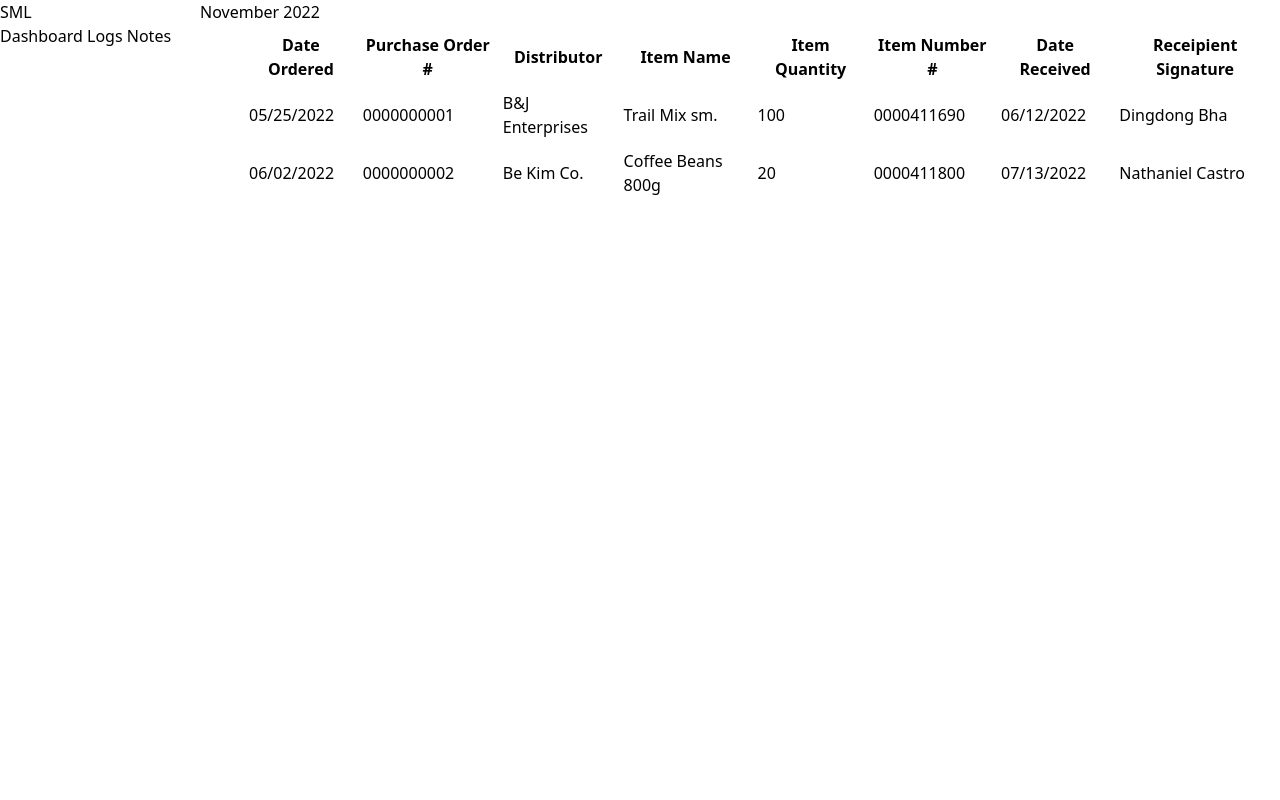
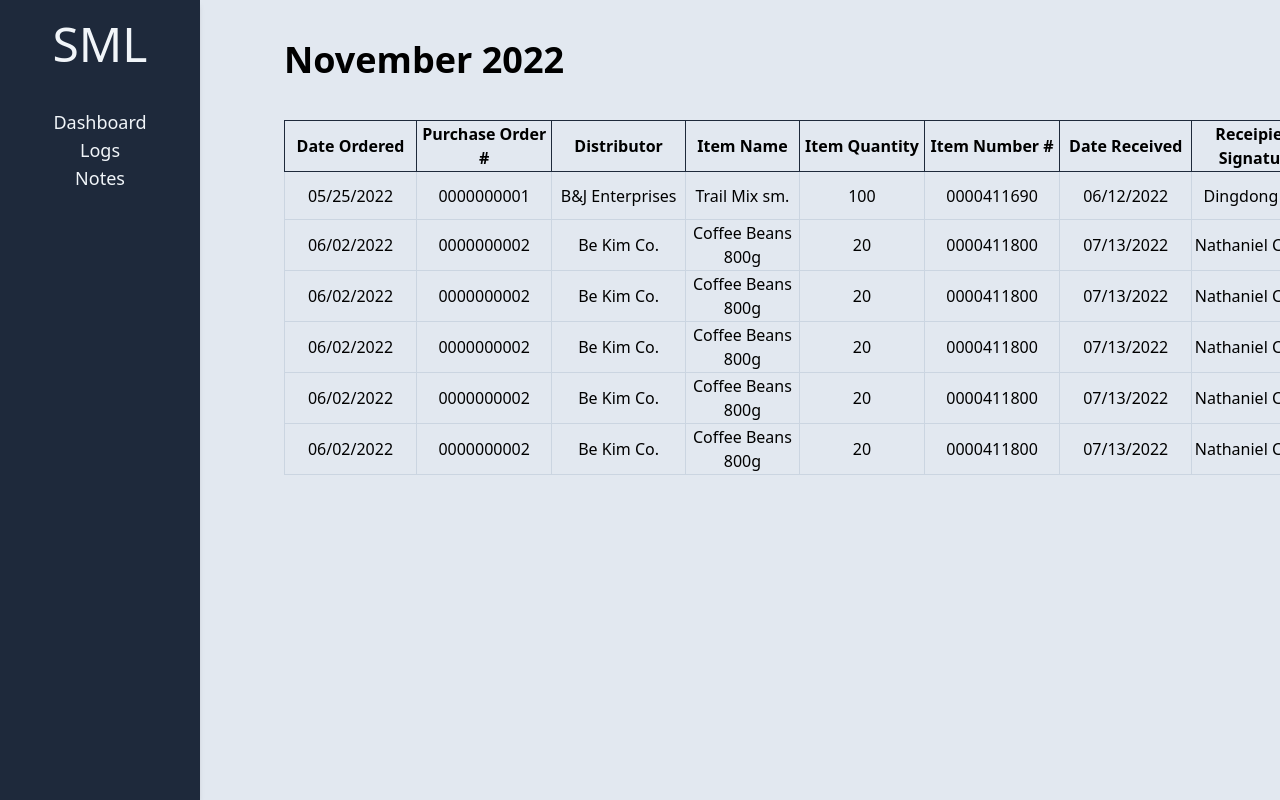
Before and after one commit to maratsumi/IM-Project-Proposal, a PHP site: page /indexLog.html in a window 1280 px wide. Run offline with PHP 8.4, Linux system fonts and the light colour scheme.

Commit message:
commit 4

```diff
--- a/components/output.css
+++ b/components/output.css
@@ -543,17 +543,16 @@ video {
   margin-left: 200px;
 }
 
-<<<<<<< HEAD
+.mb-10 {
+  margin-bottom: 2.5rem;
+}
+
 .ml-11 {
   margin-left: 2.75rem;
 }
 
 .ml-60 {
   margin-left: 15rem;
-=======
-.mb-10 {
-  margin-bottom: 2.5rem;
->>>>>>> a2236c223fdcc13e42155d5d90618694c6de1fee
 }
 
 .block {
@@ -572,6 +571,10 @@ video {
   height: 100%;
 }
 
+.h-12 {
+  height: 3rem;
+}
+
 .w-full {
   width: 100%;
 }
@@ -580,7 +583,10 @@ video {
   width: 200px;
 }
 
-<<<<<<< HEAD
+.w-\[1520px\] {
+  width: 1520px;
+}
+
 .w-44 {
   width: 11rem;
 }
@@ -593,29 +599,26 @@ video {
   border-collapse: separate;
 }
 
-.border-spacing-2 {
-  --tw-border-spacing-x: 0.5rem;
-  --tw-border-spacing-y: 0.5rem;
-  border-spacing: var(--tw-border-spacing-x) var(--tw-border-spacing-y);
-=======
-.w-\[1520px\] {
-  width: 1520px;
-}
-
 .flex-col {
   flex-direction: column;
 }
 
 .content-end {
   align-content: flex-end;
->>>>>>> a2236c223fdcc13e42155d5d90618694c6de1fee
 }
 
 .overflow-x-hidden {
   overflow-x: hidden;
 }
 
-<<<<<<< HEAD
+.rounded-\[32px\] {
+  border-radius: 32px;
+}
+
+.border-2 {
+  border-width: 2px;
+}
+
 .border {
   border-width: 1px;
 }
@@ -623,14 +626,16 @@ video {
 .border-slate-400 {
   --tw-border-opacity: 1;
   border-color: rgb(148 163 184 / var(--tw-border-opacity));
-=======
-.rounded-\[32px\] {
-  border-radius: 32px;
 }
 
-.border-2 {
-  border-width: 2px;
->>>>>>> a2236c223fdcc13e42155d5d90618694c6de1fee
+.border-slate-800 {
+  --tw-border-opacity: 1;
+  border-color: rgb(30 41 59 / var(--tw-border-opacity));
+}
+
+.border-slate-300 {
+  --tw-border-opacity: 1;
+  border-color: rgb(203 213 225 / var(--tw-border-opacity));
 }
 
 .bg-slate-200 {
--- a/indexLog.html
+++ b/indexLog.html
@@ -22,39 +22,79 @@
             <h1 class="text-4xl font-semibold">November 2022</h1>
           </div>
         <div class="ml-60">
-            <table class="table-auto border-separate border-spacing-2 border border-slate-400">
+            <table class="table-auto border border-slate-400">
                 <thead>
-                    <tr>
-                        <th class="w-44">Date Ordered</th>
-                        <th class="w-44">Purchase Order #</th>
-                        <th class="w-44">Distributor</th>
-                        <th class="w-44">Item Name</th>
-                        <th class="w-44">Item Quantity</th>
-                        <th class="w-44">Item Number #</th>
-                        <th class="w-44">Date Received</th>
-                        <th class="w-44">Receipient Signature</th>
+                    <tr class="border-separate">
+                        <th class="w-44 h-12 border border-slate-800">Date Ordered</th>
+                        <th class="w-44 h-12 border border-slate-800">Purchase Order #</th>
+                        <th class="w-44 h-12 border border-slate-800">Distributor</th>
+                        <th class="w-44 h-12 border border-slate-800">Item Name</th>
+                        <th class="w-44 h-12 border border-slate-800">Item Quantity</th>
+                        <th class="w-44 h-12 border border-slate-800">Item Number #</th>
+                        <th class="w-44 h-12 border border-slate-800">Date Received</th>
+                        <th class="w-44 h-12 border border-slate-800">Receipient Signature</th>
                     </tr>
                 </thead>
                 <tbody>
                     <tr class="text-center">
-                        <td class="w-44">05/25/2022</td>
-                        <td class="w-44">0000000001</td>
-                        <td class="w-44">B&J Enterprises</td>
-                        <td class="w-44">Trail Mix sm.</td>
-                        <td class="w-44">100</td>
-                        <td class="w-44">0000411690</td>
-                        <td class="w-44">06/12/2022</td>
-                        <td class="w-44">Dingdong Bha</td>
+                        <td class="w-44 h-12 border border-slate-300">05/25/2022</td>
+                        <td class="w-44 h-12 border border-slate-300">0000000001</td>
+                        <td class="w-44 h-12 border border-slate-300">B&J Enterprises</td>
+                        <td class="w-44 h-12 border border-slate-300">Trail Mix sm.</td>
+                        <td class="w-44 h-12 border border-slate-300">100</td>
+                        <td class="w-44 h-12 border border-slate-300">0000411690</td>
+                        <td class="w-44 h-12 border border-slate-300">06/12/2022</td>
+                        <td class="w-44 h-12 border border-slate-300">Dingdong Bha</td>
                     </tr>
                     <tr class="text-center">
-                        <td class="w-44">06/02/2022</td>
-                        <td class="w-44">0000000002</td>
-                        <td class="w-44">Be Kim Co.</td>
-                        <td class="w-44">Coffee Beans 800g</td>
-                        <td class="w-44">20</td>
-                        <td class="w-44">0000411800</td>
-                        <td class="w-44">07/13/2022</td>
-                        <td class="w-44">Nathaniel Castro</td>
+                        <td class="w-44 h-12 border border-slate-300">06/02/2022</td>
+                        <td class="w-44 h-12 border border-slate-300">0000000002</td>
+                        <td class="w-44 h-12 border border-slate-300">Be Kim Co.</td>
+                        <td class="w-44 h-12 border border-slate-300">Coffee Beans 800g</td>
+                        <td class="w-44 h-12 border border-slate-300">20</td>
+                        <td class="w-44 h-12 border border-slate-300">0000411800</td>
+                        <td class="w-44 h-12 border border-slate-300">07/13/2022</td>
+                        <td class="w-44 h-12 border border-slate-300">Nathaniel Castro</td>
+                    </tr>
+                    <tr class="text-center">
+                        <td class="w-44 h-12 border border-slate-300">06/02/2022</td>
+                        <td class="w-44 h-12 border border-slate-300">0000000002</td>
+                        <td class="w-44 h-12 border border-slate-300">Be Kim Co.</td>
+                        <td class="w-44 h-12 border border-slate-300">Coffee Beans 800g</td>
+                        <td class="w-44 h-12 border border-slate-300">20</td>
+                        <td class="w-44 h-12 border border-slate-300">0000411800</td>
+                        <td class="w-44 h-12 border border-slate-300">07/13/2022</td>
+                        <td class="w-44 h-12 border border-slate-300">Nathaniel Castro</td>
+                    </tr>
+                    <tr class="text-center">
+                        <td class="w-44 h-12 border border-slate-300">06/02/2022</td>
+                        <td class="w-44 h-12 border border-slate-300">0000000002</td>
+                        <td class="w-44 h-12 border border-slate-300">Be Kim Co.</td>
+                        <td class="w-44 h-12 border border-slate-300">Coffee Beans 800g</td>
+                        <td class="w-44 h-12 border border-slate-300">20</td>
+                        <td class="w-44 h-12 border border-slate-300">0000411800</td>
+                        <td class="w-44 h-12 border border-slate-300">07/13/2022</td>
+                        <td class="w-44 h-12 border border-slate-300">Nathaniel Castro</td>
+                    </tr>
+                    <tr class="text-center">
+                        <td class="w-44 h-12 border border-slate-300">06/02/2022</td>
+                        <td class="w-44 h-12 border border-slate-300">0000000002</td>
+                        <td class="w-44 h-12 border border-slate-300">Be Kim Co.</td>
+                        <td class="w-44 h-12 border border-slate-300">Coffee Beans 800g</td>
+                        <td class="w-44 h-12 border border-slate-300">20</td>
+                        <td class="w-44 h-12 border border-slate-300">0000411800</td>
+                        <td class="w-44 h-12 border border-slate-300">07/13/2022</td>
+                        <td class="w-44 h-12 border border-slate-300">Nathaniel Castro</td>
+                    </tr>
+                    <tr class="text-center">
+                        <td class="w-44 h-12 border border-slate-300">06/02/2022</td>
+                        <td class="w-44 h-12 border border-slate-300">0000000002</td>
+                        <td class="w-44 h-12 border border-slate-300">Be Kim Co.</td>
+                        <td class="w-44 h-12 border border-slate-300">Coffee Beans 800g</td>
+                        <td class="w-44 h-12 border border-slate-300">20</td>
+                        <td class="w-44 h-12 border border-slate-300">0000411800</td>
+                        <td class="w-44 h-12 border border-slate-300">07/13/2022</td>
+                        <td class="w-44 h-12 border border-slate-300">Nathaniel Castro</td>
                     </tr>
                 </tbody>
             </table>
```
